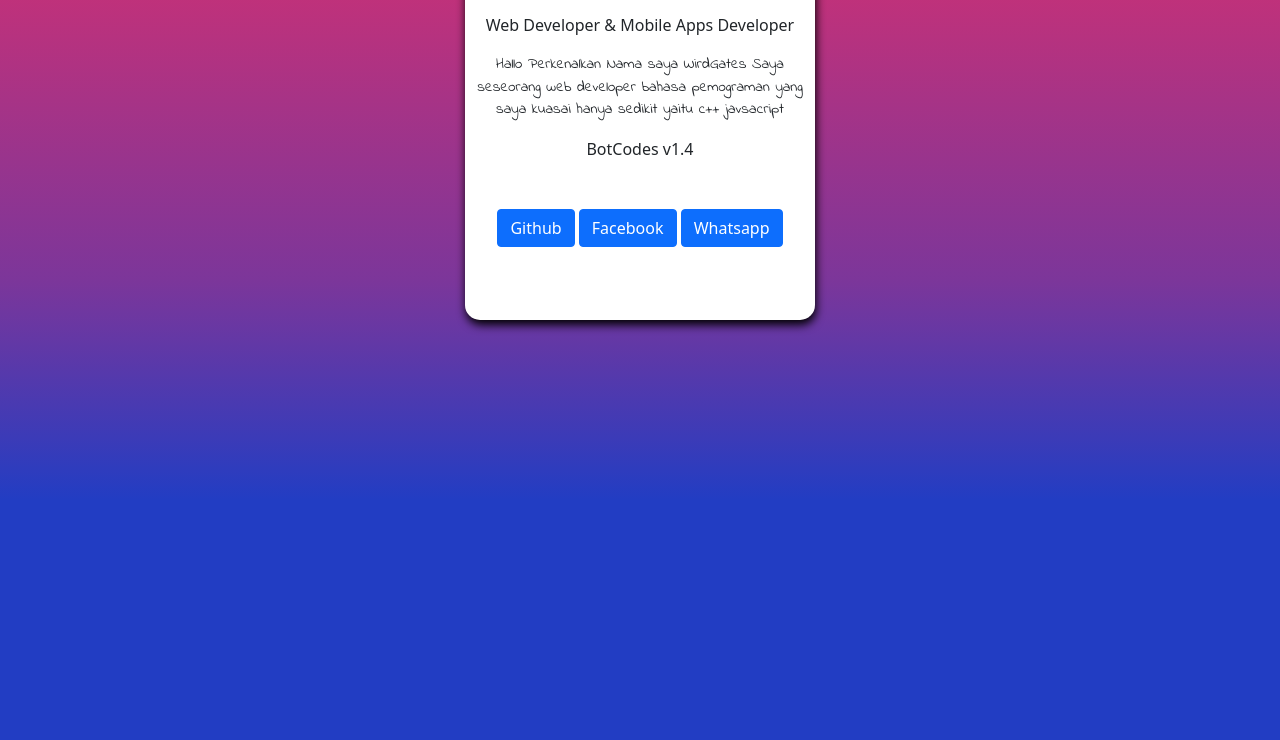
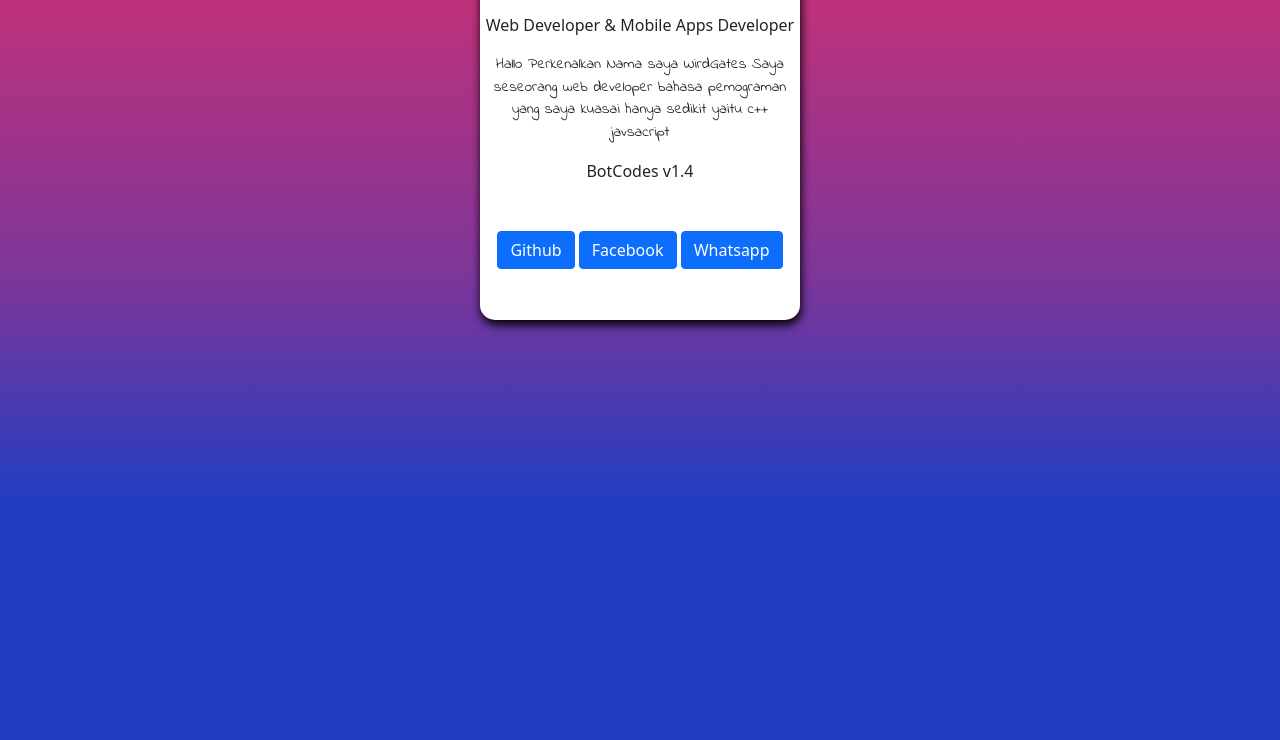
Before and after one commit to bot-codes/bot-codes.github.io, a plain HTML site: page contact/index.html in a window 1280 px wide. Shown: the part 260-1000 px from the top of the page. Drawn offline with nearby package versions, Linux system fonts and the light colour scheme; a web font is replaced by a local one.

Commit message:
Update style.css

```diff
--- a/contact/style.css
+++ b/contact/style.css
@@ -9,12 +9,14 @@
   min-width: 0;
   background: rgb(34, 61, 195);
   background: linear-gradient(0deg, rgba(34, 61, 195, 1) 24%, rgba(124, 54, 154, 1) 46%, rgba(253, 45, 94, 1) 100%);
+  background-size: cover;
+  background-position: center;
 }
 
 .box {
   text-align: center;
   box-shadow: 1px 5px 10px black;
-  width: 350px;
+  width: 320px;
   height: 500px;
   border-radius: 15px;
   margin-top: 5rem;
```
